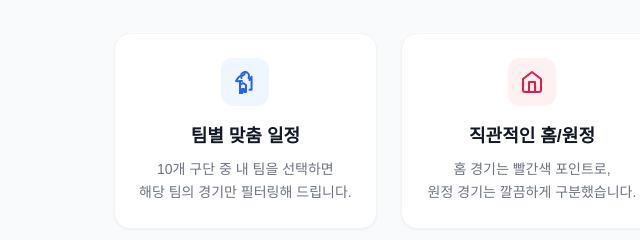
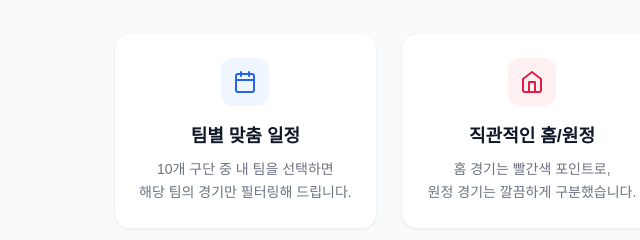
Before and after one commit to kimhyunseo/kbo_calendar, a plain HTML site: page index.html in a window 1280 px wide. Shown: the part 557-797 px from the top of the page, 108-748 px from the left. Drawn offline with nearby package versions, Linux system fonts and the light colour scheme; a web font is replaced by a local one.

Commit message:
wip: 달력 수정

```diff
--- a/index.html
+++ b/index.html
@@ -176,11 +176,10 @@
                     class="w-12 h-12 bg-blue-50 text-blue-600 rounded-xl flex items-center justify-center mx-auto mb-4 group-hover:scale-110 transition-transform">
                     <svg xmlns="http://www.w3.org/2000/svg" width="24" height="24" viewBox="0 0 24 24" fill="none"
                         stroke="currentColor" stroke-width="2" stroke-linecap="round" stroke-linejoin="round">
-                        <path d="M7 11v13h2v-5h2v3h2v-7l-3-2-3 2"></path>
-                        <path d="M12 2a4 4 0 0 1 4 4c0 .73-.19 1.41-.54 2"></path>
-                        <path d="M12 2a4 4 0 0 0-3.46 6"></path>
-                        <path d="M12 2a4 4 0 0 1-4 4c-2 0-3 2-3 2l-2 3s3.59.34 6 0"></path>
-                        <path d="M16.5 10c0-1.74 2.05-3.3 2.05-3.3v13h-2.05"></path>
+                        <rect x="3" y="4" width="18" height="18" rx="2" ry="2"></rect>
+                        <line x1="16" y1="2" x2="16" y2="6"></line>
+                        <line x1="8" y1="2" x2="8" y2="6"></line>
+                        <line x1="3" y1="10" x2="21" y2="10"></line>
                     </svg>
                 </div>
                 <h3 class="text-lg font-bold text-gray-900 mb-2">팀별 맞춤 일정</h3>
```
